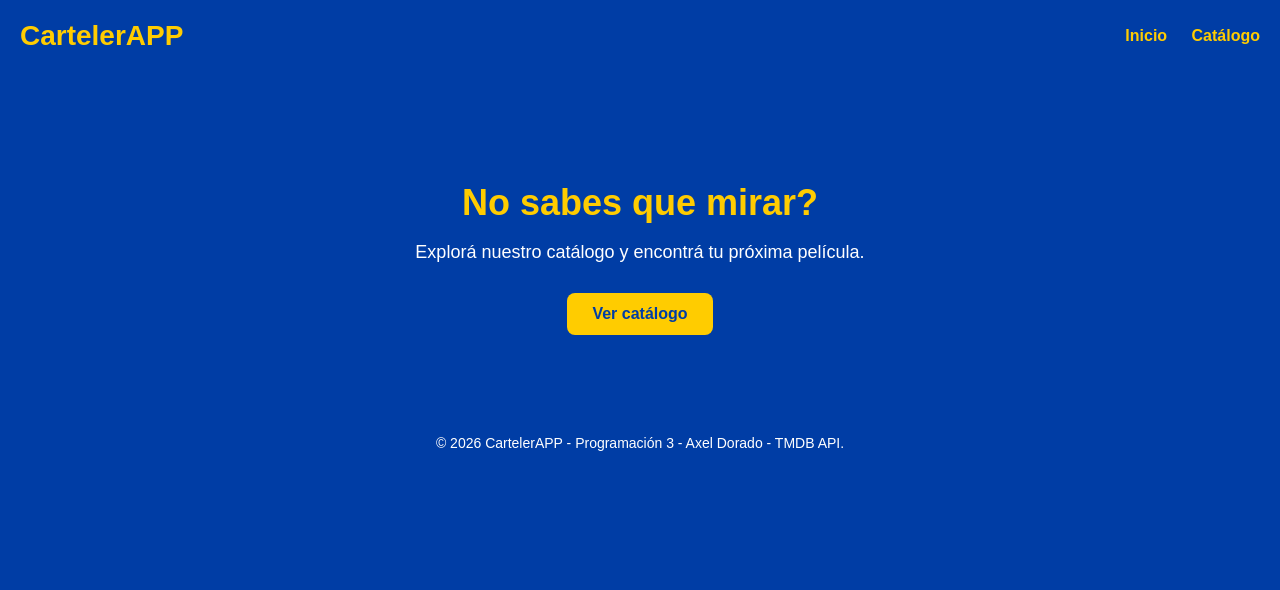
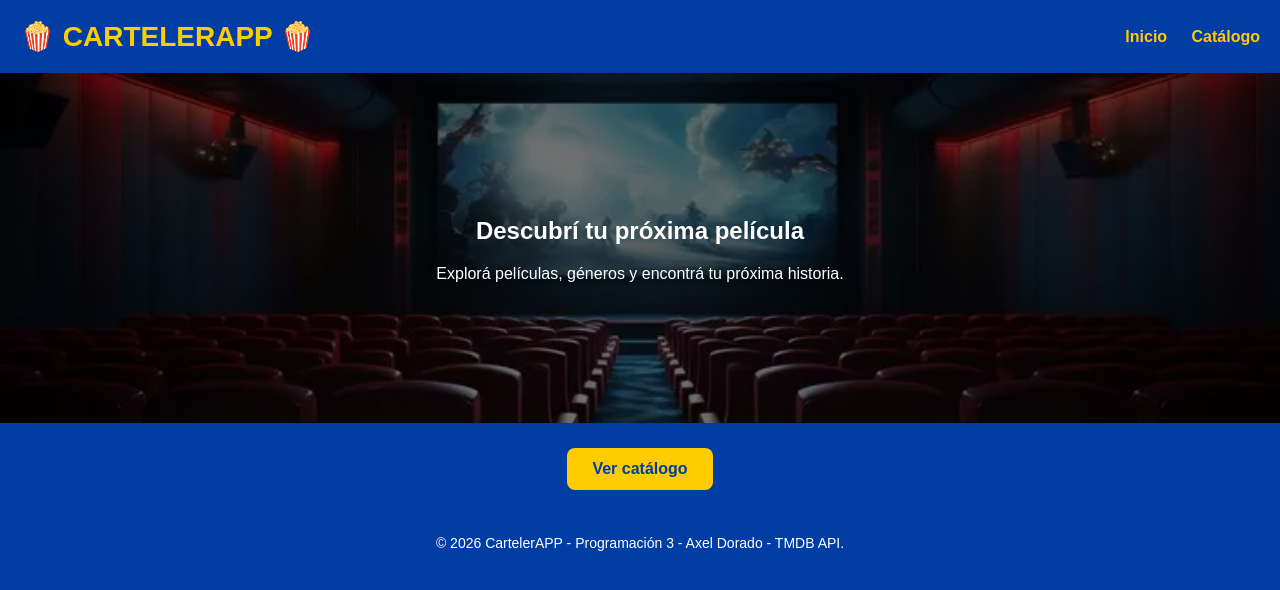
Before and after one commit to ADorado2/TP2, a website built with Vite: page mi-catalogo/index.html in a window 1280 px wide. Built offline with nearby package versions, Linux system fonts and the light colour scheme.

Commit message:
Se actualiza proyecto

```diff
--- a/mi-catalogo/src/catalogo.js
+++ b/mi-catalogo/src/catalogo.js
@@ -106,7 +106,7 @@ function mostrarPeliculas(peliculas) {
 document.querySelector("#app").innerHTML = `
 <div id="fondo-peliculas"></div>
 <header>
-  <h1>CartelerAPP</h1>
+<h1>🍿 CARTELERAPP 🍿</h1>
   <nav>
     <a href="index.html">Inicio</a>
     <a href="catalogo.html">Catálogo</a>
--- a/mi-catalogo/src/main.js
+++ b/mi-catalogo/src/main.js
@@ -1,17 +1,23 @@
 import "./style.css";
+
 document.querySelector("#app").innerHTML = `
 <header>
-<h1>CartelerAPP</h1>
+  <h1>🍿 CARTELERAPP 🍿</h1>
   <nav>
     <a href="index.html">Inicio</a>
     <a href="catalogo.html">Catálogo</a>
   </nav>
 </header>
-<main>
-<h2>No sabes que mirar?</h2>
-<p>Explorá nuestro catálogo y encontrá tu próxima película.</p>
+
+<section class="hero">
+  <div class="hero-contenido">
+    <h2>Descubrí tu próxima película</h2>
+    <p>Explorá películas, géneros y encontrá tu próxima historia.</p>
+    </div>
+</section>
+  <div class="hero-boton">
     <a href="catalogo.html">Ver catálogo</a>
-</main>
+  </div>
     <footer>
   <p>© 2026 CartelerAPP - Programación 3 - Axel Dorado - TMDB API.</p>
 </footer>
--- a/mi-catalogo/src/style.css
+++ b/mi-catalogo/src/style.css
@@ -189,3 +189,50 @@ footer p {
   object-fit: cover;
   border-radius: 8px;
 }
+
+.hero {
+  position: relative;
+  width: 100%;
+  min-height: 350px;
+  background-image: url("/hero.jpg.webp");
+  background-size: cover;
+  background-position: center;
+
+  display: flex;
+  justify-content: center;
+  align-items: center;
+  text-align: center;
+}
+
+.hero::before {
+  content: "";
+  position: absolute;
+  inset: 0;
+  background: rgba(0, 0, 0, 0.55);
+}
+
+.hero-contenido {
+  position: relative;
+  color: white;
+  padding: 20px;
+}
+
+.hero-boton {
+  display: flex;
+  justify-content: center;
+  padding: 25px;
+}
+
+.hero-boton a {
+  background-color: var(--color-destacado);
+  color: var(--color-principal);
+  text-decoration: none;
+  padding: 12px 25px;
+  border-radius: 8px;
+  font-weight: bold;
+  transition: 0.3s;
+}
+
+.hero-boton a:hover {
+  background-color: var(--color-texto);
+}
```
Also changed, not shown: mi-catalogo/public/hero.jpg.webp (added). Lines whose indentation alone changed are shown as unchanged.
